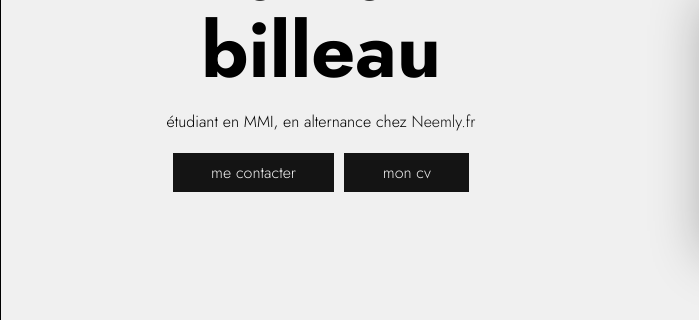
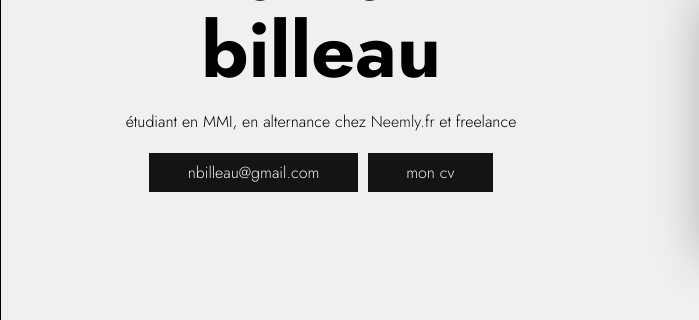
Before and after one commit to NathanBilleau/nathanbilleau, a Gatsby site: page / in a window 1280 px wide. Shown: the part 272-592 px from the top of the page, 0-699 px from the left. Built offline with nearby package versions, Linux system fonts and the light colour scheme; Gatsby itself is replaced by a stand-in of ours.

Commit message:
home description

```diff
--- a/src/pages/index.tsx
+++ b/src/pages/index.tsx
@@ -53,7 +53,7 @@ const IndexPage = ({ data }) => {
 
   return (
     <>
-      <SEO title="Home" description="étudiant en MMI, en alternance chez Neemly.fr" />
+      <SEO title="Home" description="étudiant en MMI, en alternance chez Neemly.fr et freelance" lang="fr" />
       <div className="container">
         <div className="gridItem white">
           <div className="presentation">
@@ -62,11 +62,11 @@ const IndexPage = ({ data }) => {
               <br />
               Billeau
             </h1>
-            <p>étudiant en MMI, en alternance chez <a href="https://neemly.fr" target="_blank" rel="noopener noreferrer">Neemly.fr</a></p>
+            <p>étudiant en MMI, en alternance chez <a href="https://neemly.fr" target="_blank" rel="noopener noreferrer">Neemly.fr</a> et freelance</p>
             <div className="linksContainer">
               <Alink
                 link="mailto:nbilleau@gmail.com"
-                text="me contacter"
+                text="nbilleau@gmail.com"
                 color="black"
               />
 
```
